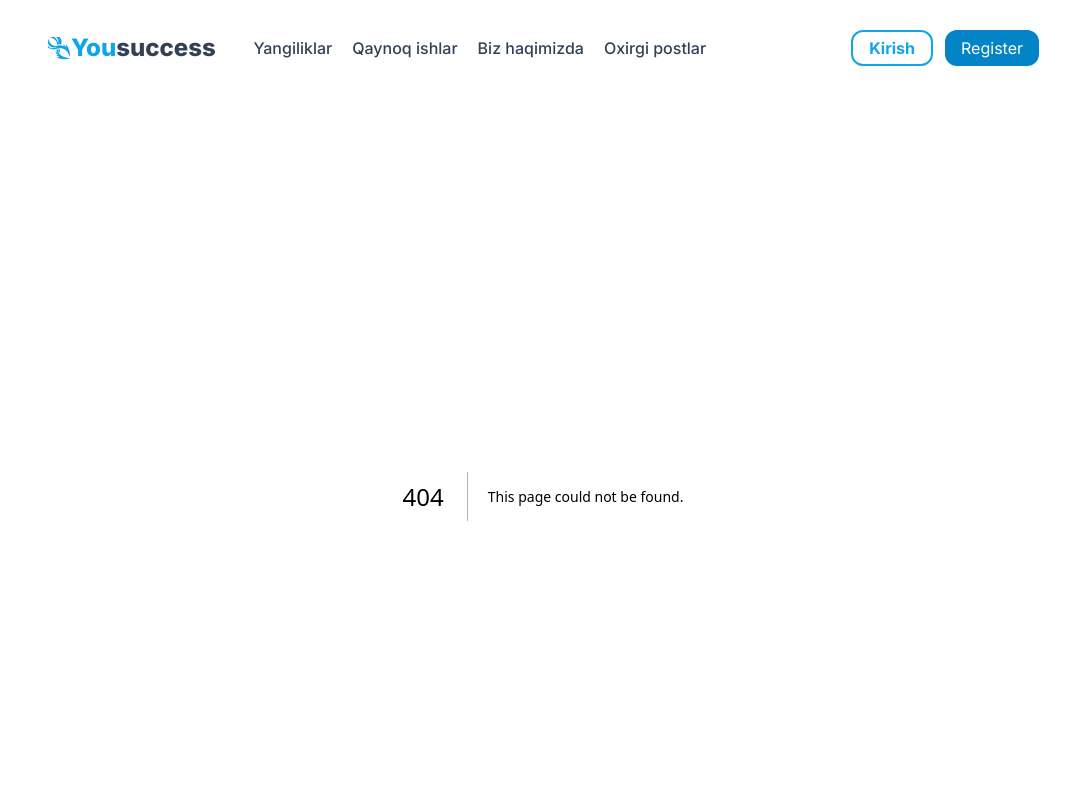
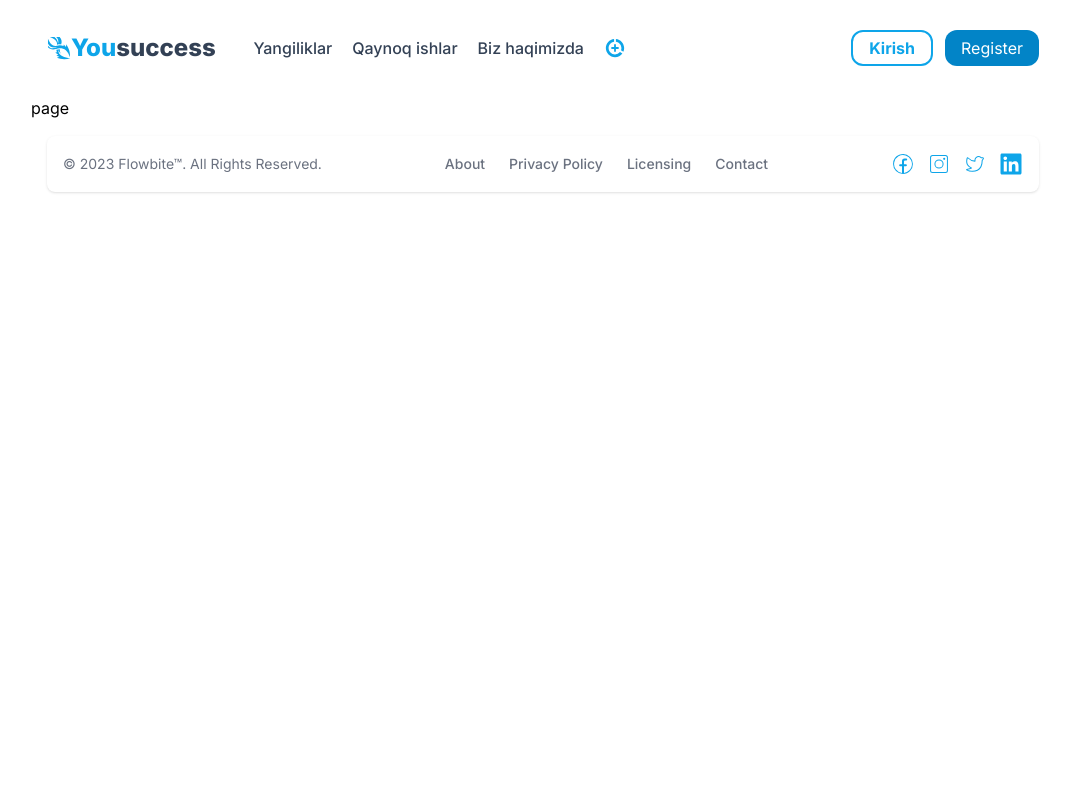
Before and after one commit to Dilshod-Abdullayev/Find_Job_NextTS, a Next.js app: page /saves in a window 1280 px wide. Before the commit this address had no page. Shown: the top 800 px of the page, without its empty margins (97-1167 px from the left). Built offline with nearby package versions, Linux system fonts and the light colour scheme.

Commit message:
save page add

```diff
--- /dev/null
+++ b/src/app/saves/page.tsx
@@ -0,0 +1,7 @@
+import React from 'react'
+
+export default function page() {
+    return (
+        <div>page</div>
+    )
+}
--- a/src/components/Navbar/Items.tsx
+++ b/src/components/Navbar/Items.tsx
@@ -1,17 +1,17 @@
 import { usePathname } from 'next/navigation';
 import React from 'react'
 import Link from 'next/link';
-
-const elements: { id: number, text: string, path: string }[] = [
+import { MdDataSaverOn } from "react-icons/md";
+const elements: { id: number, text: string | JSX.Element, path: string }[] = [
     { id: 1, text: 'Yangiliklar', path: '/yangiliklar' },
     { id: 2, text: 'Qaynoq ishlar', path: '/ishlar' },
     { id: 3, text: 'Biz haqimizda', path: '/haqimizda' },
-    { id: 4, text: 'Oxirgi postlar', path: '/postlar' }
+    { id: 4, text: <MdDataSaverOn style={{fontSize:'22px'}} />, path: '/saves' }
 ]
 const Items: React.FC = () => {
     const router = usePathname();
     return (
-        <ul className='flex flex-wrap max-md:p-2 gap-3 max-w-[1240px] max-md:w-full'>
+        <ul className='flex flex-wrap items-center max-md:p-2 gap-3 max-w-[1240px] max-md:w-full'>
             {
                 elements.map((item) => (
                     <Link
--- a/src/data/data.tsx
+++ b/src/data/data.tsx
@@ -11,7 +11,6 @@ type jobType = {
     salary: number,
     intern: boolean,
     category: string,
-
 }
 export const jobData: jobType[] = [
     {
@@ -26,7 +25,7 @@ export const jobData: jobType[] = [
         location: 'tashkent',
         salary: 1200,
         intern: true,
-        category: 'contract',
+        category: 'fulltime',
     },
     {
         id: 2,
@@ -54,7 +53,7 @@ export const jobData: jobType[] = [
         location: 'Canada',
         salary: 2000,
         intern: false,
-        category: 'contract',
+        category: 'fulltime',
 
     },
     {
@@ -84,7 +83,7 @@ export const jobData: jobType[] = [
         location: 'Singapore',
         salary: 2500,
         intern: false,
-        category: 'contract',
+        category: 'partTime',
 
     },
     {
@@ -99,7 +98,7 @@ export const jobData: jobType[] = [
         location: 'Barcelona',
         salary: 1700,
         intern: true,
-        category: 'contract',
+        category: 'kelishuv',
 
     },
     {
@@ -114,7 +113,7 @@ export const jobData: jobType[] = [
         location: 'Australia',
         salary: 2200,
         intern: false,
-        category: 'contract',
+        category: 'partTime',
 
     },
     {
@@ -174,7 +173,7 @@ export const jobData: jobType[] = [
         location: 'San Francisco',
         salary: 2300,
         intern: false,
-        category: 'contract',
+        category: 'kelishuv',
 
     },
     {
@@ -204,7 +203,7 @@ export const jobData: jobType[] = [
         location: 'Paris',
         salary: 1700,
         intern: false,
-        category: 'contract',
+        category: 'partTime',
     },
     {
         id: 14,
@@ -218,7 +217,7 @@ export const jobData: jobType[] = [
         location: 'Los Angeles',
         salary: 1900,
         intern: true,
-        category: 'contract',
+        category: 'kelishuv',
     },
     {
         id: 15,
```
